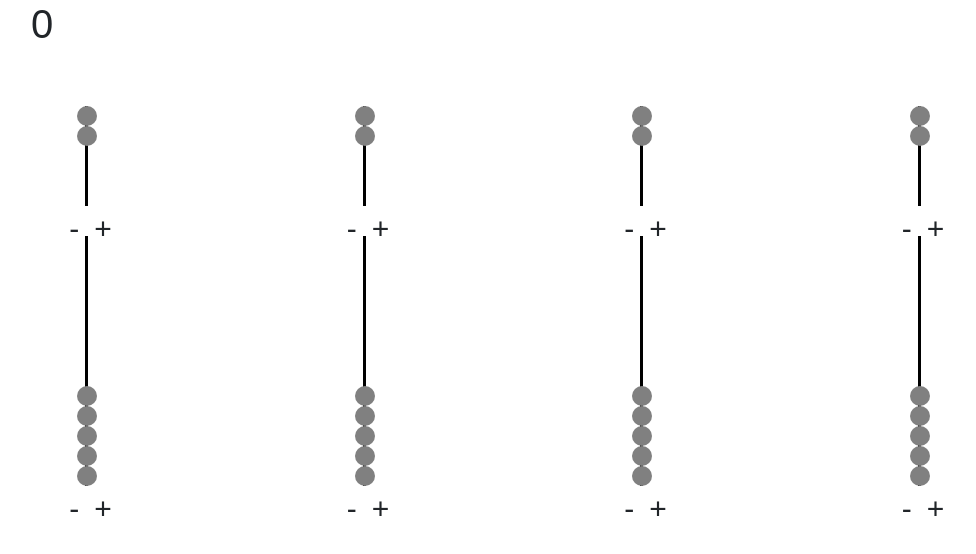
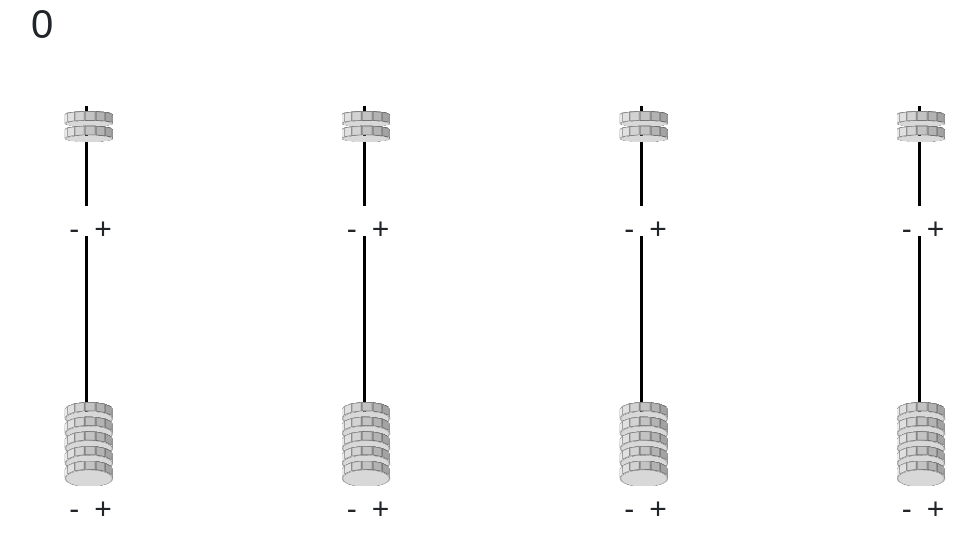
Before and after one commit to reiddk/abacus, a React (Create React App) app: page / in a window 1280 px wide. Shown: the top 554 px of the page, without its empty margins (69-1045 px from the left). Built offline with nearby package versions, Linux system fonts and the light colour scheme.

Commit message:
made the beads be 3 dimensional and animated

```diff
--- a/src/App.css
+++ b/src/App.css
@@ -185,7 +185,6 @@
 
 .bead {
   position:absolute;
-  height:20px;
   cursor: move; /* fallback if grab cursor is unsupported */
   cursor: grab;
   cursor: -moz-grab;
@@ -200,7 +199,6 @@
     cursor: grabbing;
     cursor: -moz-grabbing;
     cursor: -webkit-grabbing;
-    opacity:.5;
 }
 
 .bottom-beads {
@@ -209,8 +207,9 @@
 }
 
 .beadIcon {
-  border-radius:100px;
-  background-color:grey;
+  height:25px;
+  width:62px;
+  margin-left: -13px;
 }
 
 .middleBar {
--- /dev/null
+++ b/src/components/abacus-column/abacus-bead/abacus-bead.css
@@ -0,0 +1,131 @@
+/* /!\ You need to add vendor prefixes in order to render the CSS properly (or simply use http://leaverou.github.io/prefixfree/) /!\ */ .tridiv {
+  perspective: 800px;
+  position: absolute;
+  overflow: hidden;
+  width: 100%;
+  height: 100%;
+  background: transparent;
+  font-size: 100%;
+}
+.face {
+  box-shadow: inset 0 0 0 1px rgba(0, 0, 0, 0.4);
+}
+.scene, .shape, .face, .face-wrapper, .cr {
+  position: absolute;
+  transform-style: preserve-3d;
+}
+.scene {
+  width: 80em;
+  height: 80em;
+  top: 50%;
+  left: 50%;
+  margin: -40em 0 0 -40em;
+}
+.shape {
+  top: 50%;
+  left: 50%;
+  width: 0;
+  height: 0;
+  transform-origin: 50%;
+}
+.face, .face-wrapper {
+  overflow: hidden;
+  transform-origin: 0 0;
+  backface-visibility: hidden;
+  /* hidden by default, prevent blinking and other weird rendering glitchs */
+}
+.face {
+  background-size: 100% 100%!important;
+  background-position: center;
+}
+.face-wrapper .face {
+  left: 100%;
+  width: 100%;
+  height: 100%
+}
+.photon-shader {
+  position: absolute;
+  left: 0;
+  top: 0;
+  width: 100%;
+  height: 100%
+}
+.side {
+  left: 50%;
+}
+.cr, .cr .side {
+  height: 100%;
+}
+[class*="cylinder"] .tp {
+  transform: rotateX(90deg) translateY(-50%);
+}
+[class*="cylinder"] .bm {
+  transform: rotateX(-90deg) translateY(-50%);
+}
+[class*="cylinder"] .tp, [class*="cylinder"] .bm, [class*="cylinder"] .tp .photon-shader, [class*="cylinder"] .bm .photon-shader {
+  border-radius: 50%;
+}
+[class*="cylinder"] .bm {
+  top: 100%;
+}
+/* .cyl-1 styles */
+.cyl-1 {
+  transform:translate3D(0em, 0em, 0em) rotateX(0deg) rotateY(0deg) rotateZ(0deg);
+  opacity:1;
+  width:3em;
+  height:0.625em;
+  margin:-0.3125em 0 0 -1.5em;
+}
+.cyl-1 .tp, .cyl-1 .bm {
+  width:3em;
+  height:3em;
+}
+.cyl-1 .side {
+  width:0.7097304231704499em;
+  height:0.625em;
+}
+.cyl-1 .s0 {
+  transform: rotateY(12.857142857142858deg) translate3D(-50%, 0, 1.475em);
+}
+.cyl-1 .s1 {
+  transform: rotateY(38.57142857142857deg) translate3D(-50%, 0, 1.475em);
+}
+.cyl-1 .s2 {
+  transform: rotateY(64.28571428571429deg) translate3D(-50%, 0, 1.475em);
+}
+.cyl-1 .s3 {
+  transform: rotateY(90deg) translate3D(-50%, 0, 1.475em);
+}
+.cyl-1 .s4 {
+  transform: rotateY(115.71428571428572deg) translate3D(-50%, 0, 1.475em);
+}
+.cyl-1 .s5 {
+  transform: rotateY(141.42857142857144deg) translate3D(-50%, 0, 1.475em);
+}
+.cyl-1 .s6 {
+  transform: rotateY(167.14285714285714deg) translate3D(-50%, 0, 1.475em);
+}
+.cyl-1 .s7 {
+  transform: rotateY(192.85714285714286deg) translate3D(-50%, 0, 1.475em);
+}
+.cyl-1 .s8 {
+  transform: rotateY(218.57142857142858deg) translate3D(-50%, 0, 1.475em);
+}
+.cyl-1 .s9 {
+  transform: rotateY(244.2857142857143deg) translate3D(-50%, 0, 1.475em);
+}
+.cyl-1 .s10 {
+  transform: rotateY(270deg) translate3D(-50%, 0, 1.475em);
+}
+.cyl-1 .s11 {
+  transform: rotateY(295.7142857142857deg) translate3D(-50%, 0, 1.475em);
+}
+.cyl-1 .s12 {
+  transform: rotateY(321.4285714285714deg) translate3D(-50%, 0, 1.475em);
+}
+.cyl-1 .s13 {
+  transform: rotateY(347.1428571428571deg) translate3D(-50%, 0, 1.475em);
+}
+.cyl-1 .face, .cyl-1 .side {
+  background-color:#FFFFFF;
+}
--- a/src/components/abacus-column/abacus-bead/abacus-bead.js
+++ b/src/components/abacus-column/abacus-bead/abacus-bead.js
@@ -1,4 +1,12 @@
 import React, { Component } from 'react';
+import './abacus-bead.css';
+
+const BEAD_TILT_DIVIDER = 16;
+const BEAD_TILT_ADDER = 100;
+const BEAD_TILT_MAX = 400;
+const BEAD_TILT_MIN = 300;
+const BEAD_TILT_Y = 196;
+const BEAD_SIZE = 15;
 
 class Bead extends Component {
 
@@ -7,8 +15,21 @@ class Bead extends Component {
 	bottom_of_top = -1;
 	top_of_bottom = -1;
 	bottomTop = '';
-	beadSize = 20;
 	numBeadsSelected = 0;
+	baseDeg = 348;
+	beadDeg = 348;
+	column_top = 0;
+
+	setBeadTilt(element) {
+		let beadDeg = this.baseDeg;
+		beadDeg += (this.column_top - element.getBoundingClientRect().bottom + BEAD_TILT_ADDER) / BEAD_TILT_DIVIDER;
+		if (beadDeg > BEAD_TILT_MAX) {
+			beadDeg = BEAD_TILT_MAX;
+		} else if (beadDeg < BEAD_TILT_MIN) {
+			beadDeg = BEAD_TILT_MIN;
+		}
+		element.children[0].children[0].children[0].style.transform = 'rotateX(-'+beadDeg+'deg) rotateY('+BEAD_TILT_Y+'deg)';
+	}
 
 	moveBead(element, e, num) {
 		if (this.baseMouse === -1) {
@@ -24,6 +45,8 @@ class Bead extends Component {
 			currPosition = this.basePosition[num] + (e.clientY - this.baseMouse);
 		}
 		element.style[this.bottomTop] = currPosition + 'px';
+		this.setBeadTilt(element);
+		this.beadDeg += this.baseDeg + currPosition;
 		if (this.props.bottom && element.getBoundingClientRect().top < this.bottom_of_top) {
 			element.style[this.bottomTop] = this.basePosition[num] + 'px';
 			this.props.addTop(this.numBeadsSelected);
@@ -64,6 +87,7 @@ class Bead extends Component {
 
 	handleBoundaries() {
 		this.handleMouseUp();
+		this.column_top = document.getElementById('top-' + this.props.columnClass).getBoundingClientRect().bottom;
 		if (this.props.maxBottom > -1) {
 			this.top_of_bottom = document.getElementById('bottom_' + this.props.columnClass + '_' + this.props.maxBottom).getBoundingClientRect().top;
 		} else if (this.props.maxBottom === -1) {
@@ -78,6 +102,7 @@ class Bead extends Component {
 
 	componentDidMount() {
 		this.handleBoundaries();
+		this.setBeadTilt(this._input);
 	}
 
 	componentDidUpdate() {
@@ -86,7 +111,6 @@ class Bead extends Component {
 
 
 	render() {
-		const multiplier = 20;
 		const style = {};
 
 		if (this.props.bottom) {
@@ -96,14 +120,93 @@ class Bead extends Component {
 		}
 
 		if (this.props.bottom) {
-			style['bottom'] = multiplier * this.props.position;
+			style['bottom'] = BEAD_SIZE * this.props.position;
 		} else {
-			style['top'] = multiplier * this.props.position;
+			style['top'] = BEAD_SIZE * this.props.position;
 		}
 		const self = this;
+		style.zIndex = this.props.position;
+		if (this.props.bottom) {
+			style.zIndex = 100 - this.props.position;
+		}
+			return (
+				<div id={this.bottomTop + '_' + this.props.columnClass + '_' + this.props.position} ref={(el) => self._input = el} onMouseDown={() => this.dragIt()} className="bead" style={style}>
+				<div className="beadIcon">
 
-			return (
-				<div id={this.bottomTop + '_' + this.props.columnClass + '_' + this.props.position} ref={(el) => self._input = el} onMouseDown={() => this.dragIt()} className="bead" style={style}><div className="beadIcon" style={{height: this.beadSize+'px', width: this.beadSize+'px'}}></div></div>
+<div className="tridiv">
+  <div className="scene" style={{ transform:'rotateY('+BEAD_TILT_Y+'deg)'}}>
+    <div className="shape cylinder-1 cyl-1">
+      <div className="face bm">
+        <div className="photon-shader" style={{backgroundColor: 'rgba(0, 0, 0, 0.153)'}}></div>
+      </div>
+      <div className="face tp">
+        <div className="photon-shader" style={{backgroundColor: 'rgba(0, 0, 0, 0.153)'}}></div>
+      </div>
+      <div className="face side s0">
+        <div className="photon-shader" style={{backgroundColor: 'rgba(0, 0, 0, 0.13)'}}></div>
+      </div>
+      <div className="face side s1">
+        <div className="photon-shader" style={{backgroundColor: 'rgba(0, 0, 0, 0.09)'}}></div>
+      </div>
+      <div className="face side s2">
+        <div className="photon-shader" style={{backgroundColor: 'rgba(0, 0, 0, 0.075)'}}></div>
+      </div>
+      <div className="face side s3">
+        <div className="photon-shader" style={{backgroundColor: 'rgba(0, 0, 0, 0.086)'}}></div>
+      </div>
+      <div className="face side s4">
+        <div className="photon-shader" style={{backgroundColor: 'rgba(0, 0, 0, 0.12)'}}></div>
+      </div>
+      <div className="face side s5">
+        <div className="photon-shader" style={{backgroundColor: 'rgba(0, 0, 0, 0.173)'}}></div>
+      </div>
+      <div className="face side s6">
+        <div className="photon-shader" style={{backgroundColor: 'rgba(0, 0, 0, 0.235)'}}></div>
+      </div>
+      <div className="face side s7">
+        <div className="photon-shader" style={{backgroundColor: 'rgba(0, 0, 0, 0.298)'}}></div>
+      </div>
+      <div className="face side s8">
+        <div className="photon-shader" style={{backgroundColor: 'rgba(0, 0, 0, 0.36)'}}></div>
+      </div>
+      <div className="face side s9">
+        <div className="photon-shader" style={{backgroundColor: 'rgba(0, 0, 0, 0.42)'}}></div>
+      </div>
+      <div className="face side s10">
+        <div className="photon-shader" style={{backgroundColor: 'rgba(0, 0, 0, 0.47)'}}></div>
+      </div>
+      <div className="face side s11">
+        <div className="photon-shader" style={{backgroundColor: 'rgba(0, 0, 0, 0.51)'}}></div>
+      </div>
+      <div className="face side s12">
+        <div className="photon-shader" style={{backgroundColor: 'rgba(0, 0, 0, 0.525)'}}></div>
+      </div>
+      <div className="face side s13">
+        <div className="photon-shader" style={{backgroundColor: 'rgba(0, 0, 0, 0.514)'}}></div>
+      </div>
+      <div className="face side s14">
+        <div className="photon-shader" style={{backgroundColor: 'rgba(0, 0, 0, 0.48)'}}></div>
+      </div>
+      <div className="face side s15">
+        <div className="photon-shader" style={{backgroundColor: 'rgba(0, 0, 0, 0.427)'}}></div>
+      </div>
+      <div className="face side s16">
+        <div className="photon-shader" style={{backgroundColor: 'rgba(0, 0, 0, 0.365)'}}></div>
+      </div>
+      <div className="face side s17">
+        <div className="photon-shader" style={{backgroundColor: 'rgba(0, 0, 0, 0.3)'}}></div>
+      </div>
+      <div className="face side s18">
+        <div className="photon-shader" style={{backgroundColor: 'rgba(0, 0, 0, 0.24)'}}></div>
+      </div>
+      <div className="face side s19">
+        <div className="photon-shader" style={{backgroundColor: 'rgba(0, 0, 0, 0.18)'}}></div>
+      </div>
+    </div>
+  </div>
+</div>
+
+				</div></div>
 			);
 
 	}
```
